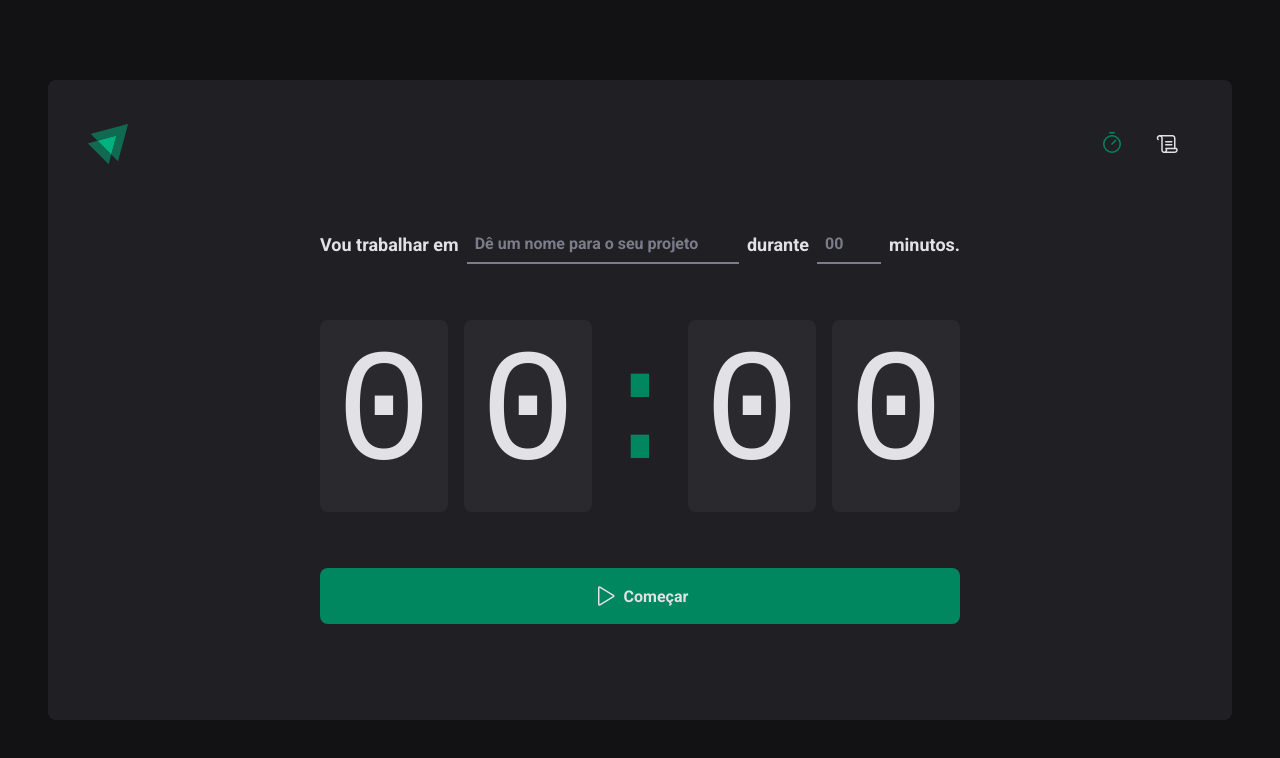
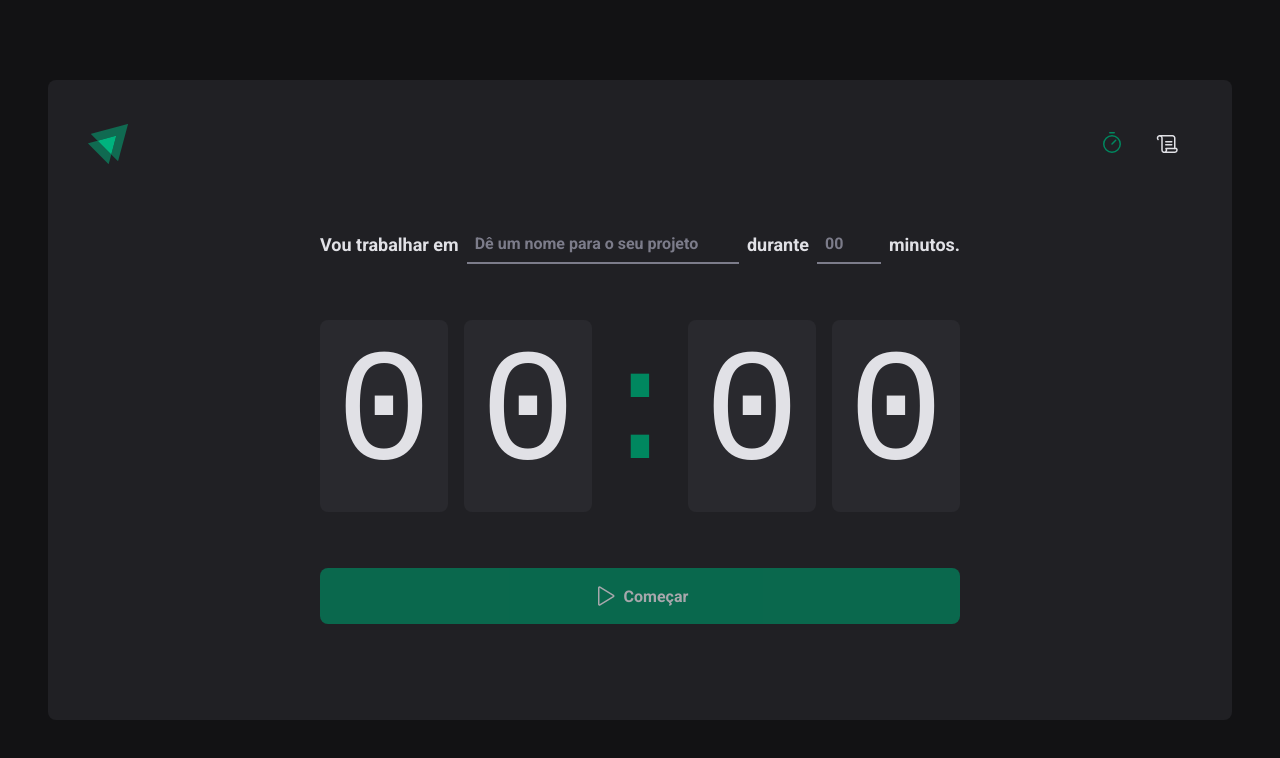
Before and after one commit to LucasSantosp09/Aprofundando-em-hooks-ReacjJS-Rockseat, a React (Vite) app: page / in a window 1280 px wide. Shown: the top 758 px of the page. Built offline with nearby package versions, Linux system fonts and the light colour scheme.

Commit message:
Controlled vs Uncontrolled

```diff
--- a/src/pages/Home/index.tsx
+++ b/src/pages/Home/index.tsx
@@ -8,8 +8,15 @@ import {
   StartCountDownButton,
   TaskInput,
 } from "./style";
+import { useState } from "react";
 
 export function Home() {
+  const [task, setTask] = useState("");
+
+  function resetForm() {
+    setTask("");
+  }
+
   return (
     <HomeContainer>
       <form action="">
@@ -49,7 +56,7 @@ export function Home() {
           <span>0</span>
         </CountdownContainer>
 
-        <StartCountDownButton type="submit">
+        <StartCountDownButton disabled={!task} type="submit">
           <Play size={24} />
           Começar
         </StartCountDownButton>
```
